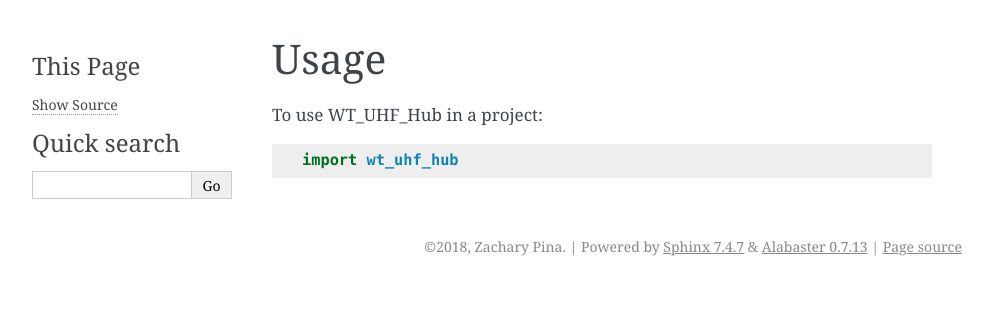
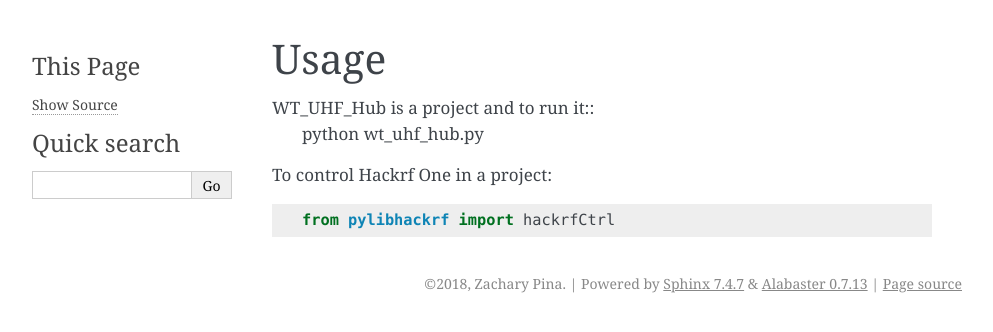
Before and after one commit to ZSP-Electronic/wt_uhf_hub, a Sphinx documentation site: the page built from docs/usage.rst, in a window 1280 px wide. Shown: the top 332 px of the page, without its empty margins (148-1141 px from the left). Built offline with Sphinx 7.4.7, drawn with Linux system fonts in a browser that asks for light colours; pages that are not in the unit, such as notebooks, are missing from menus.

Commit message:
Update usage.rst

```diff
--- a/docs/usage.rst
+++ b/docs/usage.rst
@@ -2,6 +2,9 @@
 Usage
 =====
 
-To use WT_UHF_Hub in a project::
+WT_UHF_Hub is a project and to run it::
+    python wt_uhf_hub.py
 
-    import wt_uhf_hub
+To control Hackrf One in a project::
+
+    from pylibhackrf import hackrfCtrl
```
